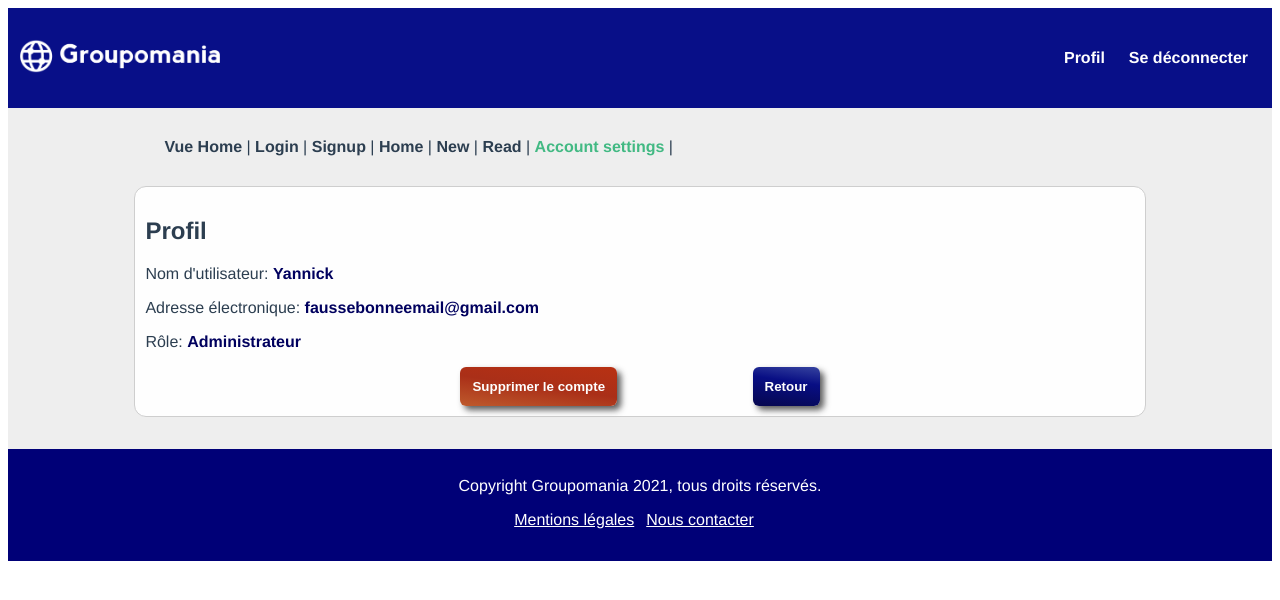
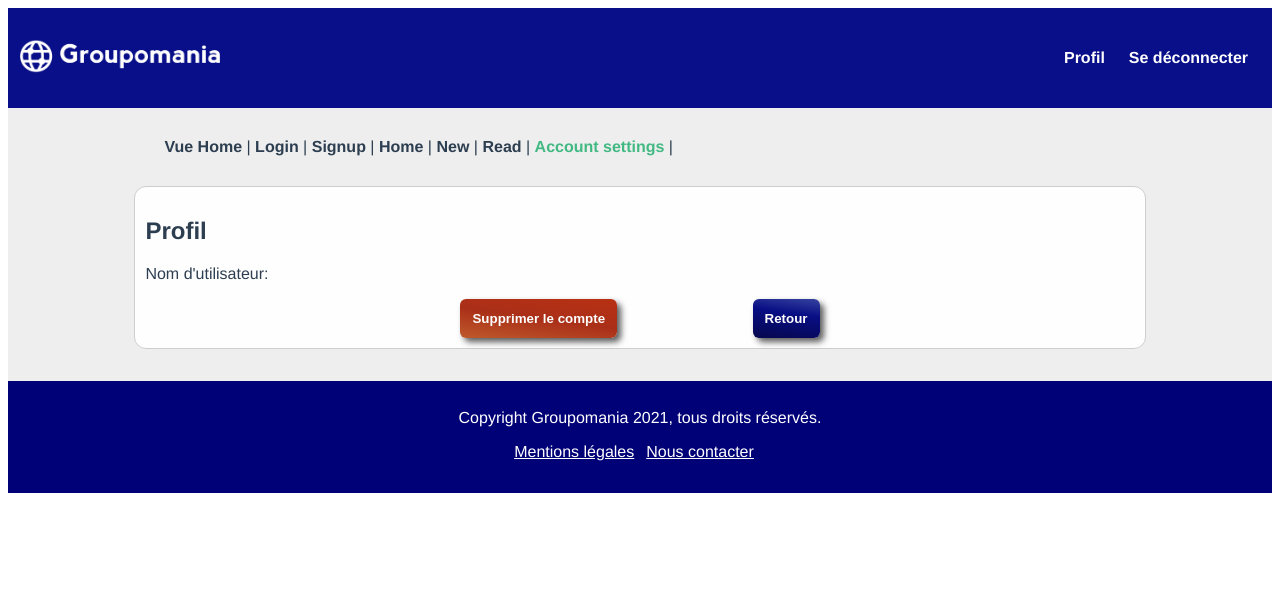
Before and after one commit to yann-lcrx/YannickLacroix_7_22072021, a Vue app in the folder frontend/groupomania/: page /profile in a window 1280 px wide. Shown: the top 600 px of the page. Built offline with nearby package versions, Linux system fonts and the light colour scheme.

Commit message:
Tri des messages, DELETE user, orga profil

```diff
--- /dev/null
+++ b/frontend/groupomania/src/components/Account.vue
@@ -0,0 +1,53 @@
+<template>
+    <section class="profile card">
+        <h1>Profil</h1>
+        <div>
+            <p>Nom d'utilisateur: <span class="profile__info">{{loggedInUser.name}}</span></p>
+            <form @submit.prevent="emitUserEvent" class="profile__buttons">
+                <Button type="submit" btnclass="btn btn--red" text="Supprimer le compte" />
+                <Button link="/homepage" btnclass="btn btn--blue" text="Retour" />
+            </form>
+        </div>
+    </section>
+</template>
+
+<style lang="scss" scoped>
+    .profile {
+        margin-bottom: 32px;
+        &__info {
+            font-weight: bold;
+            color: darken(#000077, 5)
+        }
+        &__buttons {
+            margin: auto;
+            width: 50%;
+            display: flex;
+            flex-wrap: nowrap;
+            justify-content: space-around;
+        }
+    }
+</style>
+
+<script>
+import Button from "@/components/Button";
+import { mapState } from "vuex";
+
+export default {
+        name: "Account",
+        components: {
+            Button
+        },
+        computed: {
+            ...mapState({
+                loggedInUser: "loggedInUser"
+                })
+        },
+        methods: {
+            emitUserEvent() {
+                this.$emit('user-submit', {
+                    id: this.loggedInUser.id
+                })
+            }
+        },
+}
+</script>
--- a/frontend/groupomania/src/components/Button.vue
+++ b/frontend/groupomania/src/components/Button.vue
@@ -6,6 +6,8 @@
 </template>
 
 <script>
+import { mapState } from "vuex";
+
 export default {
     name: "Button",
     props: {
@@ -14,10 +16,10 @@ export default {
         btnclass: String,
         text: String
     },
-    methods: {
-        emitButtonEvent() {
-            this.$emit('button-click')
-        }
+    computed: {
+        ...mapState({
+            loggedInUser: 'loggedInUser'
+        })
     }
 }
 </script>
--- a/frontend/groupomania/src/components/SubmitForm.vue
+++ b/frontend/groupomania/src/components/SubmitForm.vue
@@ -34,16 +34,16 @@ export default {
     },
     methods: {
         emitValidationEvent() {
-            if (this.title != null) {
+            if (this.title != "") {
             this.$emit('form-click', {
                 title: this.title,
                 id_user: this.loggedInUser.id,
                 content: this.text
                 })
             } else {
-                this.$emit('form-click', {
+                this.$emit('reply-click', {
+                    id_user: this.loggedInUser.id,
                     id_post: 120,
-                    id_user: this.loggedInUser.id,
                     content: this.text
                 })
             }
--- a/frontend/groupomania/src/store/index.js
+++ b/frontend/groupomania/src/store/index.js
@@ -9,10 +9,8 @@ export default new Vuex.Store({
     replies: [],
     replyCount: 0,
     loggedInUser: {
-      name: "Yannick",
-      email: "faussebonneemail@gmail.com",
-      role: "Administrateur",
-      id: localStorage.getItem('userId'),
+      name: localStorage.getItem('name'),
+      id: parseFloat(localStorage.getItem('userId')),
       token: localStorage.getItem('token')
     }
   },
@@ -55,7 +53,16 @@ export default new Vuex.Store({
 
     LOGIN_USER(state, user) {
       localStorage.setItem('token', user.token);
-      localStorage.setItem('userId', user.id_user)
+      state.loggedInUser.token = user.token;
+      localStorage.setItem('userId', user.id_user);
+      state.loggedInUser.id = user.id_user
+    },
+
+    DELETE_USER() {
+      localStorage.removeItem('token');
+      localStorage.removeItem('userId');
+      localStorage.removeItem('name');
+      console.log('supprimé')
     }
   },
   getters: {
@@ -120,8 +127,24 @@ export default new Vuex.Store({
         })
         .then(res => res.json())
         .then(replies => {
-          console.log(replies);
           context.commit('GET_REPLIES', replies.replies)
+        })
+        .catch(function(err) {
+          console.error(err)
+        })
+    },
+
+    async createReply(payload) {
+      console.log(payload);
+      await fetch('http://localhost:3000/api/replies', {
+        method: "POST",
+        headers: this.getters.formattedHeaders,
+        body: JSON.stringify(payload)
+      })
+      .then(function(res) {
+        if (res.ok) {
+          return res.json
+        }
       })
       .catch(function(err) {
         console.error(err)
@@ -161,6 +184,7 @@ export default new Vuex.Store({
       })
         .then(res => res.json())
         .then(user => {
+          localStorage.setItem('name', payload.name)
           context.commit('LOGIN_USER', user);
         })
         .catch(function(err) {
@@ -168,23 +192,19 @@ export default new Vuex.Store({
         })
     },
 
-    async createReply(context, payload) {
-      await fetch('http://localhost:3000/api/replies', {
-        method: "POST",
+    async deleteUser(context, payload) {
+      await fetch('http://localhost:3000/api/auth/', {
+        method: "DELETE",
         headers: this.getters.formattedHeaders,
         body: JSON.stringify(payload)
       })
-      .then(function(res) {
-        if (res.ok) {
-          return res.json
-        }
-      })
+        .then(res => res.json())
         .then(function() {
-        context.commit('CREATE_REPLY', payload)
+          context.commit('DELETE_USER')
         })
         .catch(function(err) {
           console.error(err)
         })
-    },
+      }
   }
 })
--- a/frontend/groupomania/src/views/Profile.vue
+++ b/frontend/groupomania/src/views/Profile.vue
@@ -1,55 +1,21 @@
 <template>
-    <section class="profile card">
-        <h1>Profil</h1>
-        <div>
-            <p>Nom d'utilisateur: <span class="profile__info">{{loggedInUser.name}}</span></p>
-            <p>Adresse électronique: <span class="profile__info">{{loggedInUser.email}}</span></p>
-            <p>Rôle: <span class="profile__info">{{loggedInUser.role}}</span></p>
-            <div class="profile__buttons">
-                <Button link="/login" btnclass="btn btn--red" text="Supprimer le compte" />
-                <Button link="/homepage" btnclass="btn btn--blue" text="Retour" />
-            </div>
-        </div>
-    </section>
+    <Account @user-submit="deleteUser" />
 </template>
 
 <style lang="scss" scoped>
-    .profile {
-        margin-bottom: 32px;
-        &__info {
-            font-weight: bold;
-            color: darken(#000077, 5)
-        }
-        &__buttons {
-            margin: auto;
-            width: 50%;
-            display: flex;
-            flex-wrap: nowrap;
-            justify-content: space-around;
-        }
-    }
 </style>
 
 <script>
-import Button from "@/components/Button";
-import { mapState } from "vuex";
+import Account from "@/components/Account";
+import { mapActions } from "vuex";
 
 export default {
         name: "Profile",
         components: {
-            Button
+            Account
         },
-        data() {
-            return {
-                username: "Yannick",
-                email: "yannick84v@gmail.com",
-                role: "Administrateur"
-            }
-        },
-        computed: {
-            ...mapState({
-                loggedInUser: "loggedInUser"
-                })
-            }
+        methods: {
+            ...mapActions(['deleteUser'])
+        }
     }
 </script>
--- a/frontend/groupomania/src/views/ReadMessage.vue
+++ b/frontend/groupomania/src/views/ReadMessage.vue
@@ -1,7 +1,7 @@
 <template>
     <section>
         <Message singleMessage isAuthorized v-for="(message, index) in messages" :key="index" :title="message.title" :author="message.author" :content="message.content" link="/message"/>
-        <SubmitForm @form-click="createReply" isPostingMessage=false rows=2 action="Répondre" placeholder="Qu'en pensez-vous ?" id="post-Message__text"/>
+        <SubmitForm @reply-click="createReply" isPostingMessage=false rows=2 action="Répondre" placeholder="Qu'en pensez-vous ?" id="post-Message__text"/>
 
         <div class="Replies">
             <h2>{{replyCount}} commentaires</h2>
@@ -33,7 +33,7 @@
             this.getOnePost(), this.getReplies()
         },
         methods: {
-            ...mapActions(['getOnePost','getReplies'])
+            ...mapActions(['getOnePost','getReplies', 'createReply'])
         },
     }
 </script>
```
Also changed, not shown: 2 other files (tests, documents, lock files or other folders). Lines whose indentation alone changed are shown as unchanged.
